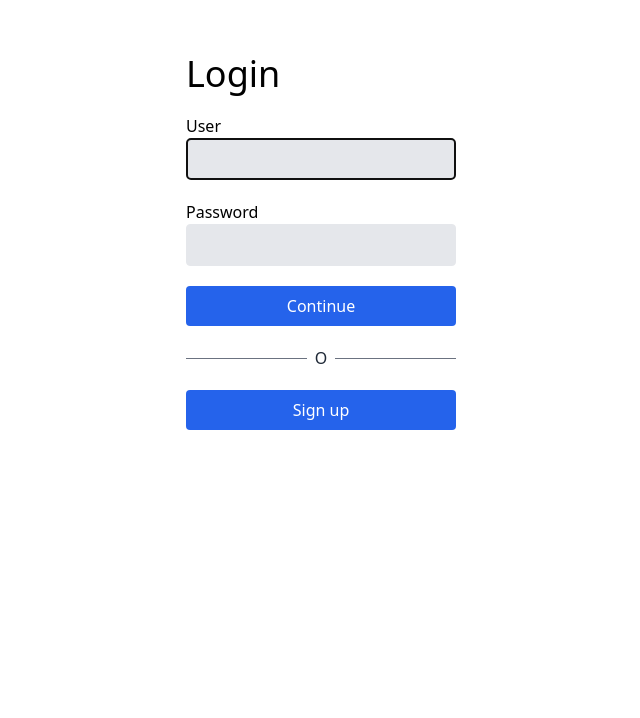
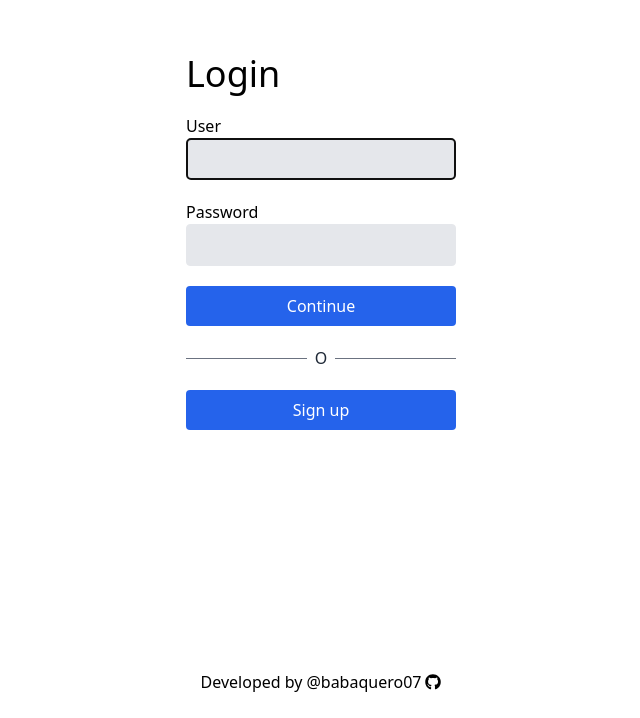
Before and after one commit to babaquero07/kuepa-challenge, a React (Vite) app in the folder web/: page /login in a window 1280 px wide. Shown: the part 154-872 px from the top of the page, without its empty margins (319-959 px from the left). Before the commit the page ends 800 px from the top, so only its background shows below. Built offline with nearby package versions, Linux system fonts and the light colour scheme; no server answers.

Commit message:
Add Footer component

```diff
--- a/web/src/App.tsx
+++ b/web/src/App.tsx
@@ -5,6 +5,7 @@ import AuthLayout from "./pages/auth/AuthLayout";
 import LessonPage from "./pages/lesson/LessonPage";
 import NewAccountPage from "./pages/auth/new-account/NewAccountPage";
 import LoginPage from "./pages/auth/login/LoginPage";
+import Footer from "./components/footer/Footer";
 
 function App() {
   return (
@@ -35,6 +36,7 @@ function App() {
           }
         />
       </Routes>
+      <Footer />
     </>
   );
 }
--- /dev/null
+++ b/web/src/components/footer/Footer.tsx
@@ -0,0 +1,18 @@
+import { FaGithub } from "react-icons/fa";
+
+const Footer = () => {
+  return (
+    <footer className="flex w-full justify-center my-6">
+      Developed by
+      <a
+        href="https://github.com/babaquero07"
+        target="_blank"
+        className="ml-1 flex justify-center text-bold items-center gap-1 hover:underline hover:text-violet-900"
+      >
+        @babaquero07 <FaGithub />
+      </a>
+    </footer>
+  );
+};
+
+export default Footer;
```
